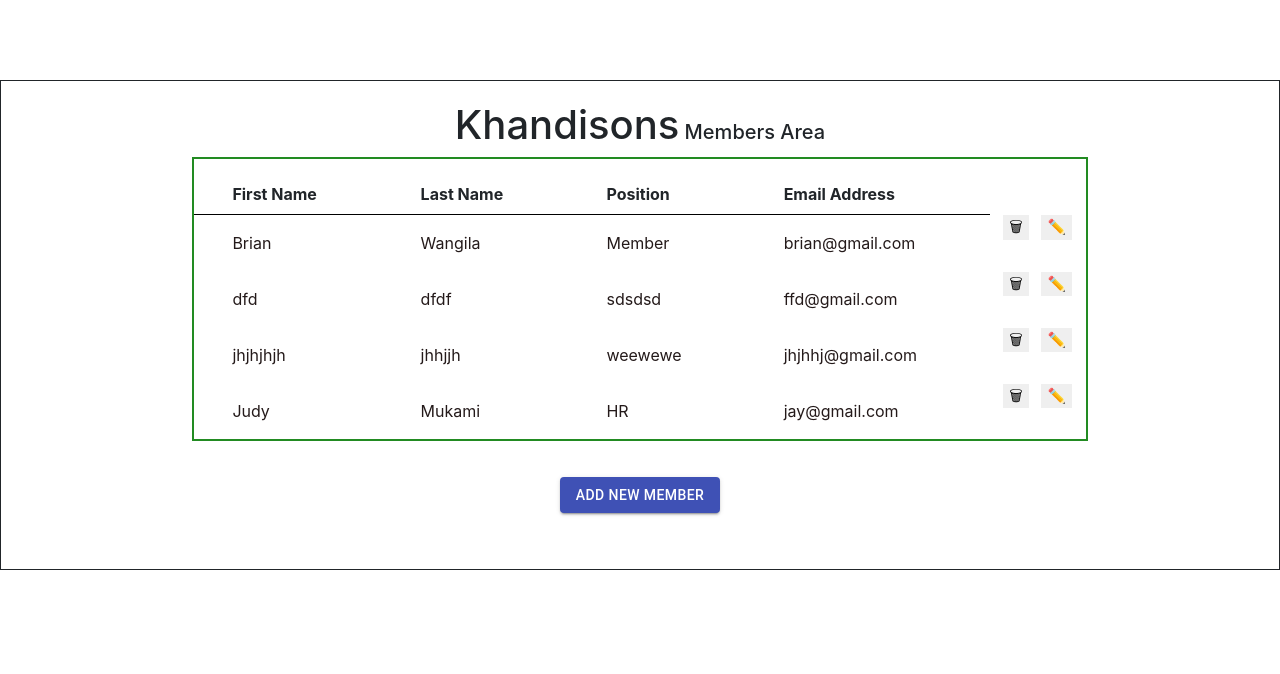
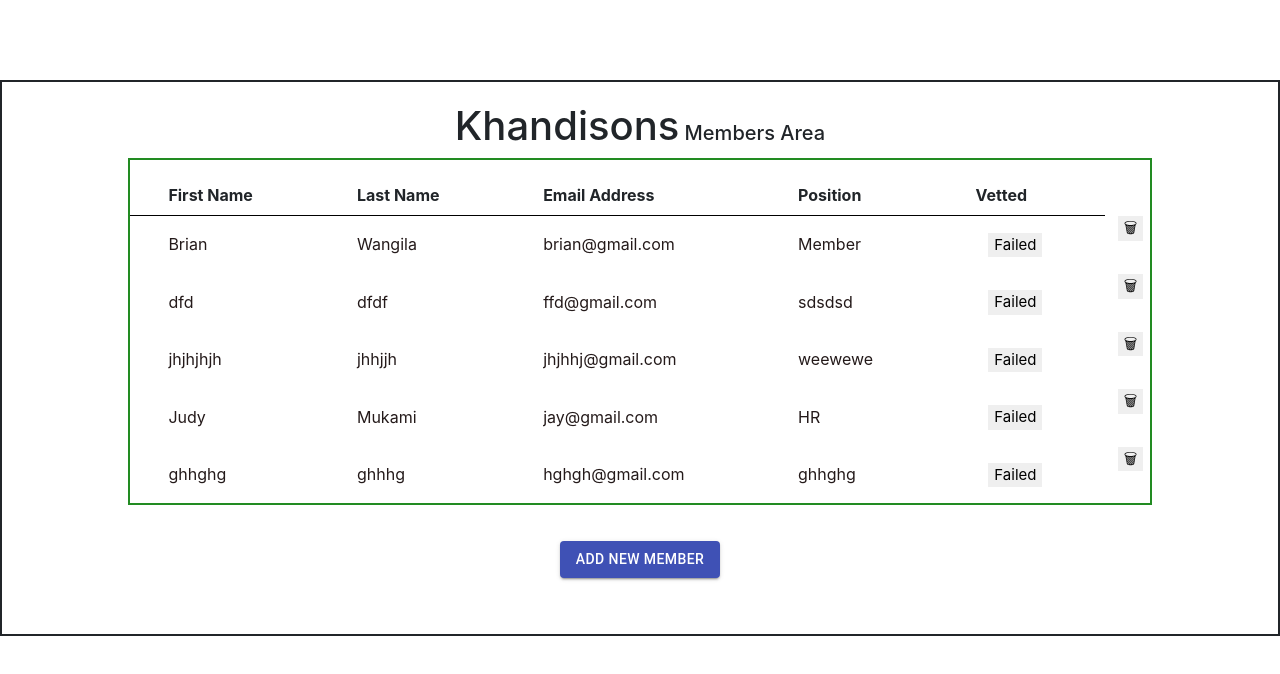
Before and after one commit to BrianWangila/Khandisons-Click, a React (Create React App) app in the folder Client/: page / in a window 1280 px wide. Shown: the top 674 px of the page. Built offline with nearby package versions, Linux system fonts and the light colour scheme; data requests are answered from the project's data file.

Commit message:
add vetted section

```diff
--- a/Client/db.json
+++ b/Client/db.json
@@ -28,6 +28,13 @@
       "email": "jay@gmail.com",
       "position": "HR",
       "id": 4
+    },
+    {
+      "first_name": "ghhghg",
+      "last_name": "ghhhg",
+      "email": "hghgh@gmail.com",
+      "position": "ghhghg",
+      "id": 5
     }
   ]
 }
--- a/Client/src/components/HomePage.js
+++ b/Client/src/components/HomePage.js
@@ -35,6 +35,13 @@ import MembersList from "./MembersList";
     return member
   })
 
+  const handleUpdateMember = (updatedMember) => {
+    const updateMember = members.map((member) => {
+      return member.id === updatedMember.id ? updatedMember : member
+    })
+    setMembers(updateMember)
+  }
+
    return (
       <div>
 
@@ -46,6 +53,7 @@ import MembersList from "./MembersList";
           <MembersList
             members={handleDisplayMembers}
             onDeleteMember={handleDelete}
+            onUpdateMember={handleUpdateMember}
           />
         </div>
 
--- a/Client/src/components/MembersList.js
+++ b/Client/src/components/MembersList.js
@@ -3,8 +3,8 @@ import React from 'react'
 // import MemberCard from './MemberCard'
 
 
-function MembersList( { members, onDeleteMember } ) {
-  const { id, first_name, last_name, position, email, is_developer: isDeveloper } = members
+function MembersList( { members, onDeleteMember, onUpdateMember } ) {
+  const { id, first_name, last_name, position, email, is_vetted: isVetted } = members
 
 
   const handleDeleteClick = () => {
@@ -14,15 +14,19 @@ function MembersList( { members, onDeleteMember } ) {
     onDeleteMember(id)
   }
 
-  const handleUpdateClick = () => {
+  const handleUpdateVetting = () => {
     fetch(`http://localhost:4000/members/${id}`, {
       method: "PATCH",
       headers: {
         "Content-Type":"application/json"
       },
-      body: JSON.stringify()
+      body: JSON.stringify({is_vetted: !isVetted})
     })
+    .then((resp) => resp.json())
+    .then((updatedMember) => onUpdateMember(updatedMember))
   }
+
+
 
 
   return (
@@ -33,8 +37,9 @@ function MembersList( { members, onDeleteMember } ) {
             <tr>
               <th>First Name</th>
               <th>Last Name</th>
+              <th>Email Address</th>
               <th>Position</th>
-              <th>Email Address</th>
+              <th>Vetted</th>
             </tr>
           </thead>
 
@@ -44,10 +49,16 @@ function MembersList( { members, onDeleteMember } ) {
             <tr key={member.id} id={member.id}>
               <td>{member.first_name}</td>
               <td>{member.last_name}</td>
+              <td>{member.email}</td>
               <td>{member.position}</td>
-              <td>{member.email}</td>
+              <td>{isVetted ? (
+                <button onClick={handleUpdateVetting}>Passed</button>
+              ):(
+                <button onClick={handleUpdateVetting}>Failed</button>
+              )}</td>
 
-              <button onClick={handleDeleteClick}>🗑</button><button onClick={handleUpdateClick}>✏️</button>
+
+              <button onClick={handleDeleteClick}>🗑</button> {/*<button onClick={handleUpdateClick}>✏️</button>*/}
             </tr>
           </tbody>
           )})}
--- a/Client/src/index.css
+++ b/Client/src/index.css
@@ -21,7 +21,7 @@ code {
 
 .app {
   margin-top: 10vh;
-  border: solid 1px;
+  border: solid 2px;
   padding: 20px;
 }
 
@@ -40,7 +40,7 @@ code {
 
 table {
   border: 2px solid forestgreen;
-  width: 70vw;
+  width: 80vw;
   min-height: 30vh;
 }
 
```
